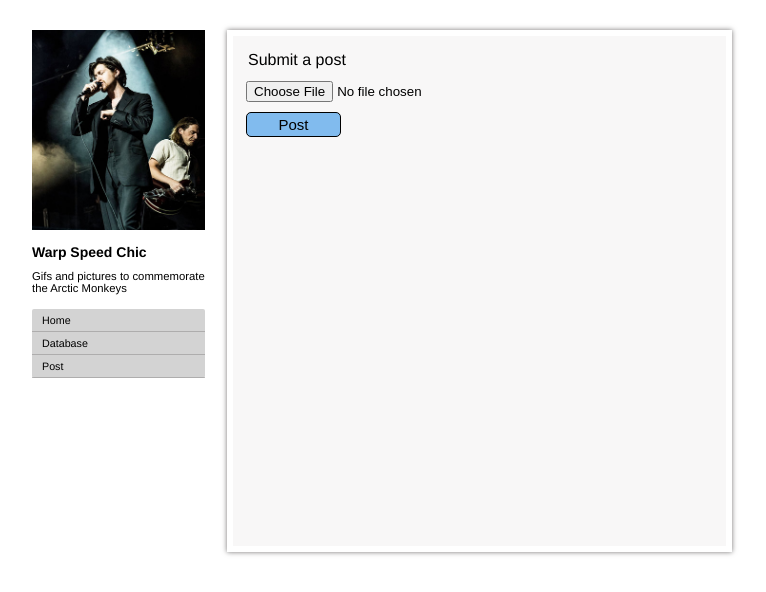
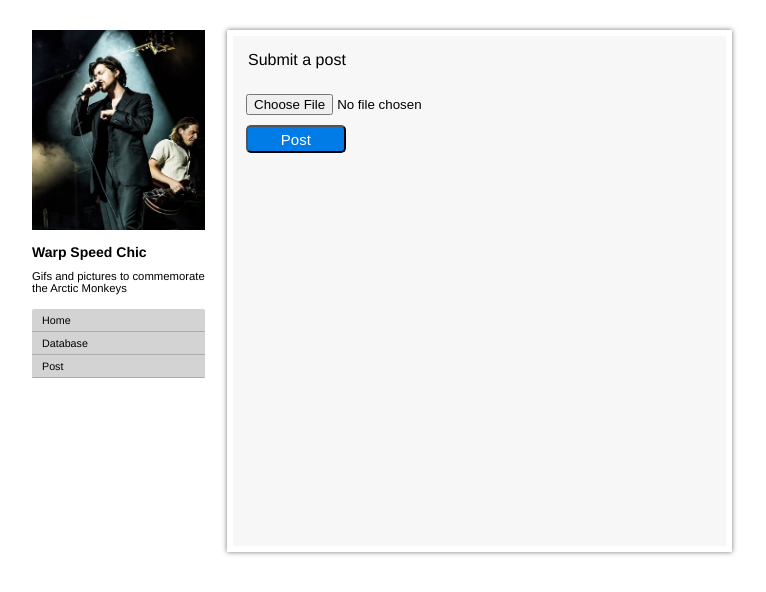
Before and after one commit to jamsme/fanPage, a Django app: page /post in a window 1280 px wide. Shown: the top 592 px of the page, without its empty margins (263-1029 px from the left). Run offline with Django 3.2, Linux system fonts and the light colour scheme.

Commit message:
fixing post page

```diff
--- a/apps/app/static/app/css/style.css
+++ b/apps/app/static/app/css/style.css
@@ -71,16 +71,16 @@ h4 {
     height: 500px;
 }
 form {
-    margin: 12px 0 0 8px;
+    margin: 25px 0 0 8px;
 }
 input#submit {
     display: block;
     margin-top: 10px;
-    width: 20%;
-    background-color: #1a87e687;
+    width: 21%;
+    color: white;
+    background-color: #017ce6;
     border-radius: 5px;
     font-weight: 400;
-    height: 25px;
+    height: 28px;
     font-size: 15px;
-    border: 1px solid black;
 }
```
